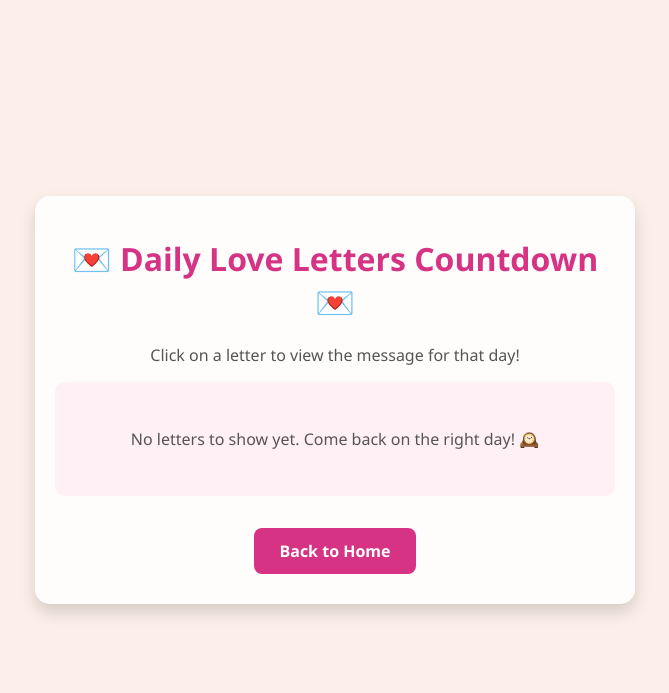
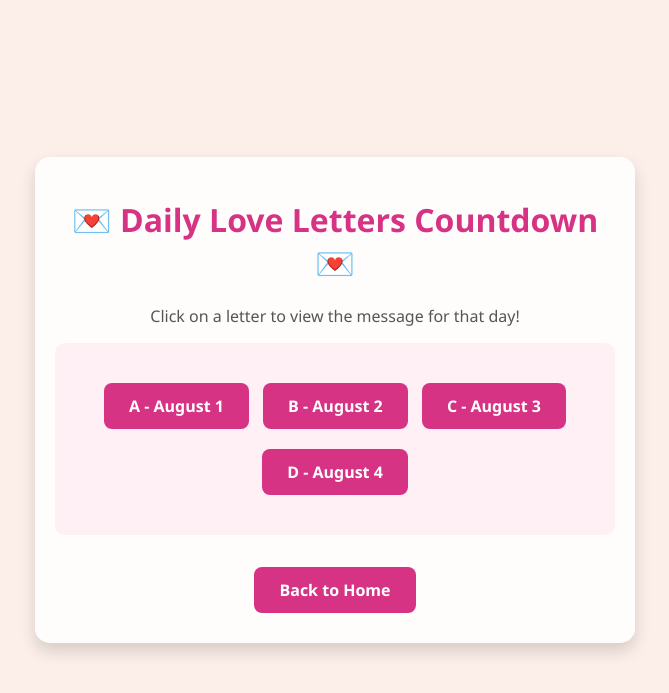
Before and after one commit to YUNAABI/birthday-app, a Flask app: page /messages in a window 1280 px wide. Shown: the top 693 px of the page, without its empty margins (305-974 px from the left). Run offline with Flask 3, Linux system fonts and the light colour scheme.

Commit message:
Updated app.py and HTML templates

```diff
--- a/app.py
+++ b/app.py
@@ -40,19 +40,24 @@ from datetime import date, datetime, timedelta
 import pytz
 
 tz = pytz.timezone('Asia/Kolkata')
+
 @app.route('/messages')
 def message_list():
     today = datetime.now(tz).date()  # use India date
     start_date = date(2025, 8, 1)
 
+    # ✅ Debugging: Check what date your code thinks it is
+    print("TODAY:", today)
+
     unlocked_messages = []
     for msg in messages:
-        # Convert msg["date"] to date object
         msg_date = datetime.strptime(msg["date"] + " 2025", "%B %d %Y").date()
+        print(msg["date"], msg_date, today >= msg_date)  # ✅ Debugging line
         if today >= msg_date:
             unlocked_messages.append(msg)
 
     return render_template('message.html', messages=unlocked_messages)
+
 
 @app.route('/letter/<letter>')
 def show_letter(letter):
--- a/templates/message.html
+++ b/templates/message.html
@@ -13,9 +13,11 @@
         <p>Click on a letter to view the message for that day!</p>
 
         <div class="card">
-            {% if letters %}
-                {% for letter in letters %}
-                    <a href="{{ url_for('letter', letter=letter) }}" class="button">{{ letter }}</a>
+            {% if messages %}
+                {% for msg in messages %}
+                    <a href="{{ url_for('show_letter', letter=msg['letter']) }}" class="button">
+                        {{ msg['letter'] }} - {{ msg['date'] }}
+                    </a>
                 {% endfor %}
             {% else %}
                 <p>No letters to show yet. Come back on the right day! 🕰️</p>
```
